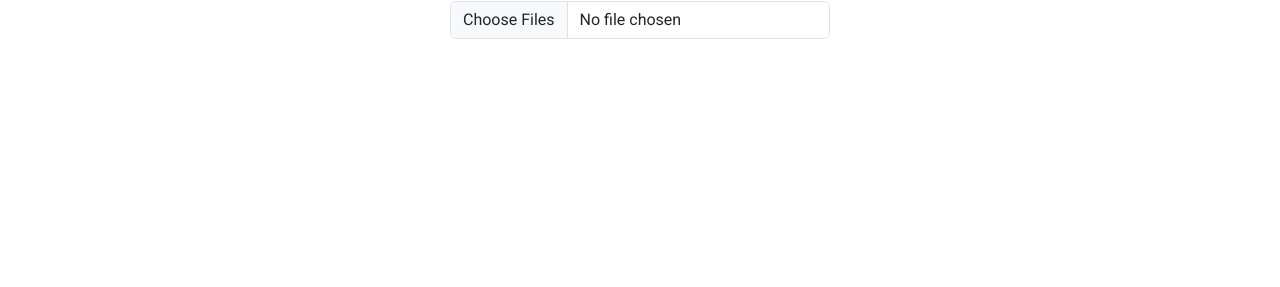
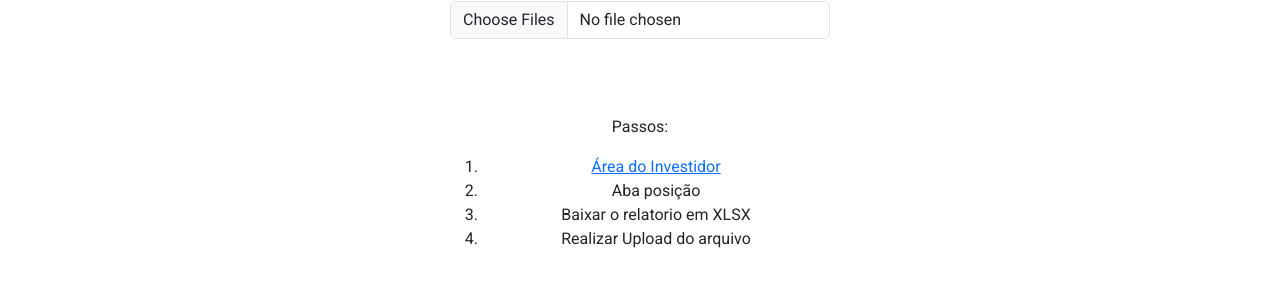
Before and after one commit to GuilhermeUchoa/FinanceAppAngular, an Angular app: page / in a window 1280 px wide. Shown: the part 445-732 px from the top of the page. Built offline with nearby package versions, Linux system fonts and the light colour scheme; no server answers.

Commit message:
Atualizacao do erro em upload

```diff
--- a/src/app/componentes/portfolio/listar-portfolio/listar-portfolio.component.html
+++ b/src/app/componentes/portfolio/listar-portfolio/listar-portfolio.component.html
@@ -184,6 +184,24 @@
 
     </div>
 
+    <div class="container mb-3 fileupload">
+        <p>Passos:</p>
+        <ol>
+            <li>
+                <a href="https://www.investidor.b3.com.br/login?utm_source=B3_MVP&utm_medium=HM_PF&utm_campaign=menu" target="_blank">Área do Investidor</a>
+            </li>
+            <li>
+                Aba posição
+            </li>
+            <li>
+                Baixar o relatorio em XLSX
+            </li>
+            <li>
+                Realizar Upload do arquivo
+            </li>
+        </ol>
+    </div>
+
     }
     @else {
 
```
Also changed, not shown: 2 other files (tests, documents, lock files or other folders).
